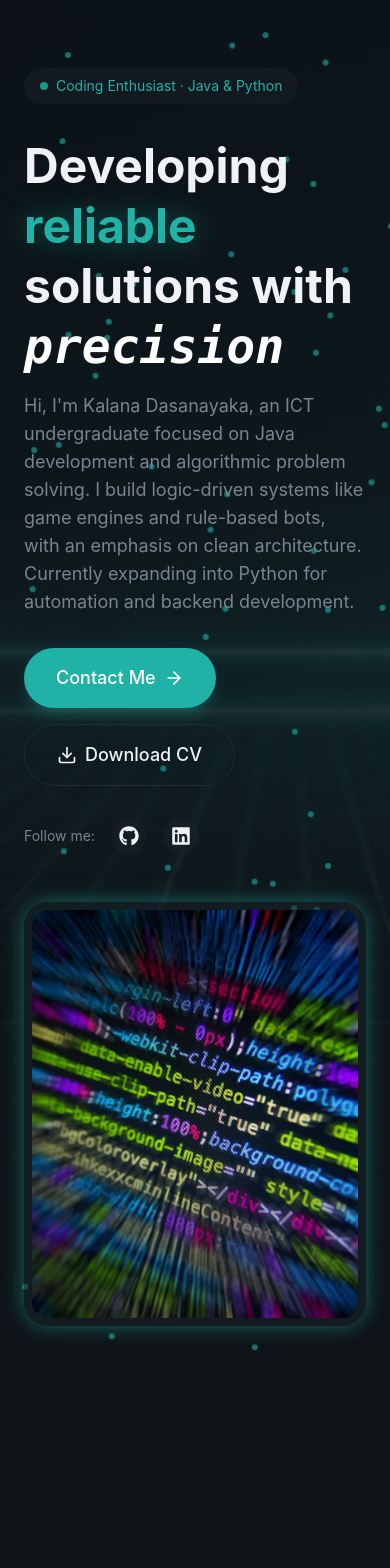
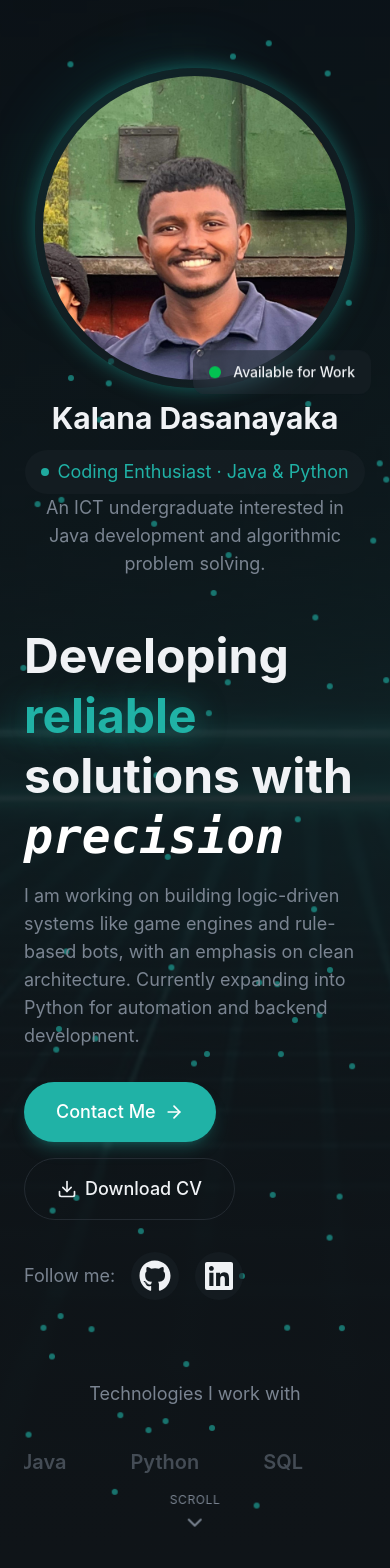
Before and after one commit to kDash22/kalana-dasanayaka, a React app in the folder frontend/: page / in a window 390 px wide. Shown: the part 60-1628 px from the top of the page. Before the commit the page ends 1466 px from the top, so only its background shows below. Built offline with nearby package versions, Linux system fonts and the light colour scheme; the HTML template or start-up script is replaced by a standard one.

Commit message:
feat: initialize landing page with Hero, About, and Navbar sections

```diff
--- a/frontend/src/index.css
+++ b/frontend/src/index.css
@@ -58,8 +58,8 @@
   }
 
   .glow-border {
-    box-shadow: 0 0 20px
-      color-mix(in srgb, var(--color-primary) 50%, transparent),
+    box-shadow:
+      0 0 20px color-mix(in srgb, var(--color-primary) 50%, transparent),
       inset 0 0 20px color-mix(in srgb, var(--color-primary) 5%, transparent);
   }
 }
@@ -92,6 +92,33 @@
     75% {
       transform: translate(30px, 10px);
     }
+  }
+
+  @keyframes float {
+    0%,
+    100% {
+      transform: translateY(0);
+    }
+    50% {
+      transform: translateY(-10px);
+    }
+  }
+
+  .animate-float {
+    animation: float 4s ease-in-out infinite;
+  }
+
+  @keyframes marquee {
+    0% {
+      transform: translateX(0);
+    }
+    100% {
+      transform: translateX(-50%);
+    }
+  }
+
+  .animate-marquee {
+    animation: marquee 30s linear infinite;
   }
 
   .animate-fade-in {
--- a/frontend/src/layout/Navbar.jsx
+++ b/frontend/src/layout/Navbar.jsx
@@ -1,8 +1,7 @@
-import { useState } from "react";
+import { useEffect, useState } from "react";
 import { Button } from "../components/Button";
 import { Menu } from "lucide-react";
 import { X } from "lucide-react";
-
 
 const navLinks = [
   { href: "#about", label: "About" },
@@ -13,8 +12,23 @@ const navLinks = [
 
 export const Navbar = () => {
   const [isMobileMenuOpen, setIsMobileMenuOpen] = useState(false);
+  const [isScrolled, setIsScrolled] = useState(false);
+
+  useEffect(() => {
+    const handleScroll = () => {
+      setIsScrolled(window.scrollY > 50);
+    };
+
+    window.removeEventListener("scroll", handleScroll);
+
+    return () => window.addEventListener("scroll", handleScroll);
+  }, []);
+
   return (
-    <header className="fixed top-0 left-0 right-0 bg-transparent py-5 z-50">
+    <header
+      className={`fixed top-0 left-0 right-0 transition-all duration-500
+    ${isScrolled ? "glass-strong py-3" : "bg-transparent py-5"}  z-50`}
+    >
       <nav className="container mx-auto px-6 flex items-center justify-between">
         <a
           href="#"
@@ -44,7 +58,10 @@ export const Navbar = () => {
         </div>
 
         {/* Mobile Menu Button */}
-        <button className="md:hidden p-2 text-foreground" onClick={() => setIsMobileMenuOpen((prev) => !prev)}>
+        <button
+          className="md:hidden p-2 text-foreground"
+          onClick={() => setIsMobileMenuOpen((prev) => !prev)}
+        >
           {isMobileMenuOpen ? <X size={24} /> : <Menu size={24} />}
         </button>
       </nav>
@@ -57,13 +74,16 @@ export const Navbar = () => {
               <a
                 href={link.href}
                 key={index}
+                onClick={() => setIsMobileMenuOpen(false)}
                 className="text-lg text-muted-foreground hover:text-foreground py-2"
               >
                 {link.label}
               </a>
             ))}
 
-            <Button>Contact Me</Button>
+            <Button onClick={() => setIsMobileMenuOpen(false)}>
+              Contact Me
+            </Button>
           </div>
         </div>
       )}
--- a/frontend/src/sections/About.jsx
+++ b/frontend/src/sections/About.jsx
@@ -1,5 +1,100 @@
+import { Code2, ClockArrowDown, Users, Lightbulb } from "lucide-react";
+const highlights = [
+  {
+    icon: Code2,
+    title: "Clean Code",
+    description:
+      "Writing maintainable, scalable code that stands the test of time.",
+  },
+
+  {
+    icon: ClockArrowDown,
+    title: "Optimization",
+    description: "Finding the best posible route to the destination.",
+  },
+  {
+    icon: Users,
+    title: "Collaboration",
+    description:
+      "Working with teams to achieve maximum output and bring ideas to life.",
+  },
+  {
+    icon: Lightbulb,
+    title: "Innovation",
+    description: "Staying ahead with latest technologies and best practices.",
+  },
+];
+
 export const About = () => {
-    return(
-        <section></section>
-    )
-}
+  return (
+    <section id="about" className="py-32 relative overflow-hidden">
+      <div className="container mx-auto px-6 relative z-10">
+        <div className="grid lg:grid-cols-2 gap-16 items-center">
+          {/* Left column */}
+          <div className="space-y-8">
+            <div className="animate-fade-in-slow">
+              <span className="text-secondary-foreground text-sm font-medium tracking-wider uppercase">
+                About Me
+              </span>
+            </div>
+
+            <h2 className="text-4xl md:text-5xl font-bold leading-tight animate-fade-in-slow animation-delay-100 text-secondary-foreground">
+              Building solutions,
+              <span className="font-serif italic font-normal text-white">
+                {" "}
+                one ALGORITHM at a time.
+              </span>
+            </h2>
+
+            <div className="text-lg space-y-4 text-muted-foreground animate-fade-in-slow animation-delay-200 ">
+              <p>
+                I am an undergraduate of Bsc in ICT(General) at the University
+                of Sri Jayewardenepura, Sri lanka. I build and experiment with
+                software outside academics as a continuous practice. My interest
+                in programming began with curiosity about how programs “think”
+                and respond, which led me into exploring algorithms through
+                personal projects.
+              </p>
+
+              <p>
+                My current focus is on algorithmic systems such as chess engines
+                and turn-based game engines. I primarily work with Java,
+                strengthening my understanding of core software development
+                concepts including data structures, algorithms, object-oriented
+                design, and clean architecture.
+              </p>
+
+              <p>
+                I am also interested in artificial intelligence and machine
+                learning, and I aim to expand into Python to support this
+                direction. I prioritize writing maintainable, readable, and
+                well-structured code.
+              </p>
+            </div>
+
+            <div className="glass rounded-2xl p-6 glow-border animate-fade-in-slow animation-delay-300 ">
+              <p className="text-lg font-medium italic text-foreground">
+                To deepen my understanding of computer science by building
+                systems that emphasize correctness, efficiency, and clean
+                design.
+              </p>{" "}
+            </div>
+          </div>
+
+          {/* Right Column */}
+          <div className="grid sm:grid-cols-2 gap-6">
+            {highlights.map((item, index) => (
+              <div key={index} className="glass p-6 rounded-2xl animate-fade-in">
+                <div>
+                  <item.icon />
+                </div>
+                <h3>{item.title}</h3>
+                <p>{item.description}</p>
+              </div>
+            ))}
+          </div>
+        </div>
+      </div>
+    </section>
+  );
+};
--- a/frontend/src/sections/Hero.jsx
+++ b/frontend/src/sections/Hero.jsx
@@ -2,8 +2,24 @@ import { Button } from "@/components/Button";
 import { AnimatedBorderButton } from "@/components/AnimatedBorderButton";
 import { ArrowRight } from "lucide-react";
 import { Download } from "lucide-react";
+import { ChevronDown } from "lucide-react";
 import { FaGithub } from "react-icons/fa";
 import { FaLinkedin } from "react-icons/fa";
+
+
+const skills = [
+  "Java",
+  "Python",
+  "SQL",
+  "React",
+  "Javascript",
+  "Tailwind CSS",
+  "MongoDB",
+  "Node.js",
+  "Express.js",
+  "Git",
+  "Docker",
+];
 
 export const Hero = () => {
   return (
@@ -38,15 +54,54 @@ export const Hero = () => {
       {/* Content */}
       <div className="container mx-auto px-6 pt-32 pb-20 relative z-10">
         <div className="grid lg:grid-cols-2 gap-12 items-center">
-          {/*Left Col - text */}
+          {/*Left Col - dp */}
+          <div className="relative animate-fade-in-slow animation-delay-100">
+            {/* Profile Image */}
+            <div className="relative w-80 h-80 md mx-auto">
+              <div
+                className="absolute inset-0 rounded-full bg-gradient-to-br
+              from-primary/30 via-transparent to-primary/10 blur-2xl animate-pulse"
+              />
+              <div className="relative glass rounded-full p-2 glow-border">
+                <img
+                  src="/profile-photo.jpeg"
+                  alt="Kalana Dasanayaka"
+                  className="w-full h-full object-cover rounded-full aspect-square"
+                />
+
+                {/* Floating Badge */}
+                <div className="absolute -bottom-4 -right-4 glass rounded-xl px-4 py-3 animate-float">
+                  <div className="flex items-center gap-3">
+                    <div className="w-3 h-3 bg-green-500 rounded-full animate-pulse" />
+                    <span className="text-sm font-medium">
+                      Available for Work
+                    </span>
+                  </div>
+                </div>
+              </div>
+            </div>
+            <div>
+              <h1 className="text-center py-3 text-3xl md:text-4xl lg:text-5xl font-bold leading-tight animate-fade-in-slow animation-delay-100">
+                Kalana Dasanayaka
+              </h1>
+              <div className="text-center">
+                <span
+                  className="inline-flex items-center gap-2 px-4 py-2 rounded-full glass text-lg
+                text-primary animate-fade-in-slow animation-delay-200"
+                >
+                  <span className="w-2 h-2 bg-primary rounded-full animate-pulse" />
+                  Coding Enthusiast · Java & Python
+                </span>
+              </div>
+              <p className="text-lg text-center mx-auto items-center text-muted-foreground max-w-lg animate-fade-in-slow animation-delay-300">
+                An ICT undergraduate interested in Java development and
+                algorithmic problem solving.
+              </p>
+            </div>
+          </div>
+
+          {/*Right Col - text */}
           <div className="space-y-8">
-            <div className="">
-              <span className="inline-flex items-center gap-2 px-4 py-2 rounded-full glass text-sm text-primary animate-fade-in-slow">
-                <span className="w-2 h-2 bg-primary rounded-full animate-pulse" />
-                Coding Enthusiast · Java & Python
-              </span>
-            </div>
-
             {/* Headline */}
             <div className="space-y-4">
               <h1 className="text-5xl md:text-6xl lg:text-7xl font-bold leading-tight animate-fade-in-slow animation-delay-100">
@@ -60,16 +115,15 @@ export const Hero = () => {
               </h1>
 
               <p className="text-lg text-muted-foreground max-w-lg animate-fade-in-slow animation-delay-200">
-                Hi, I'm Kalana Dasanayaka, an ICT undergraduate focused on Java
-                development and algorithmic problem solving. I build
-                logic-driven systems like game engines and rule-based bots, with
-                an emphasis on clean architecture. Currently expanding into
-                Python for automation and backend development.
+                I am working on building logic-driven systems like game engines
+                and rule-based bots, with an emphasis on clean architecture.
+                Currently expanding into Python for automation and backend
+                development.
               </p>
             </div>
 
             {/* CTAs */}
-            <div className="flex flex-wrap items-center gap-4 animate-fade-in animation-delay-300">
+            <div className="flex flex-wrap items-center gap-4 animate-fade-in-slow animation-delay-300">
               <Button size="lg">
                 Contact Me
                 <ArrowRight className="w-5 h-5" />
@@ -81,8 +135,8 @@ export const Hero = () => {
             </div>
 
             {/* Social links */}
-            <div className="flex items-center gap-4 animate-fade-in animation-delay-400">
-              <span className="text-sm text-muted-foreground">Follow me: </span>
+            <div className="flex items-center gap-4 animate-fade-in-slow animation-delay-400">
+              <span className="text-lg text-muted-foreground">Follow me: </span>
               {[
                 { icon: FaGithub, href: "https://github.com/kDash22" },
                 {
@@ -95,26 +149,43 @@ export const Hero = () => {
                   href={social.href}
                   className="p-2 rounded-full glass hover:bg-primary/10 hover:text-primary transition-all duration-300"
                 >
-                  {<social.icon className="w-5 h-5" />}
+                  {<social.icon className="w-8 h-8" />}
                 </a>
               ))}
             </div>
           </div>
-          {/*Right Col - dp */}
-          <div className="relative animate-fade-in-slow animation-delay-300">
-            {/* Profile Image */}
-            <div className="relative max-w-md mx-auto">
-              <div className="relative glass rounded-3xl p-2 glow-border">
-                <img
-                  src="/placeholder.jpg"
-                  alt="Kalana Dasanayaka"
-                  className="w-full aspect-[4/5] object-cover rounded-2xl"
-                />
-              </div>
+        </div>
+        {/* Skills section*/}
+        <div className="mt-20 animate-fade-in animation-delay-600">
+          <p className="text-lg text-muted-foreground mb-6 text-center">
+            Technologies I work with
+          </p>
+          <div className="relative overflow-hidden">
+            <div className="flex animate-marquee">
+              {[...skills, ...skills, ...skills].map((skill, index) => (
+                <div key={index} className="flex-shrink-0 px-8 py-4">
+                  <span className="text-xl font-semibold text-muted-foreground/50 hover:text-muted-foreground transition-colors">
+                    {skill}
+                  </span>
+                </div>
+              ))}
             </div>
           </div>
         </div>
       </div>
+
+      <div
+        className="absolute bottom-8 left-1/2 -translate-x-1/2
+      animate-fade-in animation-delay-800"
+      >
+        <a
+          href="#about"
+          className="flex flex-col items-center gap-2 text-muted-foreground hover:text-primary transition-colors group"
+        >
+          <span className="text-xs uppercase tracking-wider">Scroll</span>
+          <ChevronDown className="w-6 h-6 animate-bounce" />
+        </a>
+      </div>
     </section>
   );
 };
```
